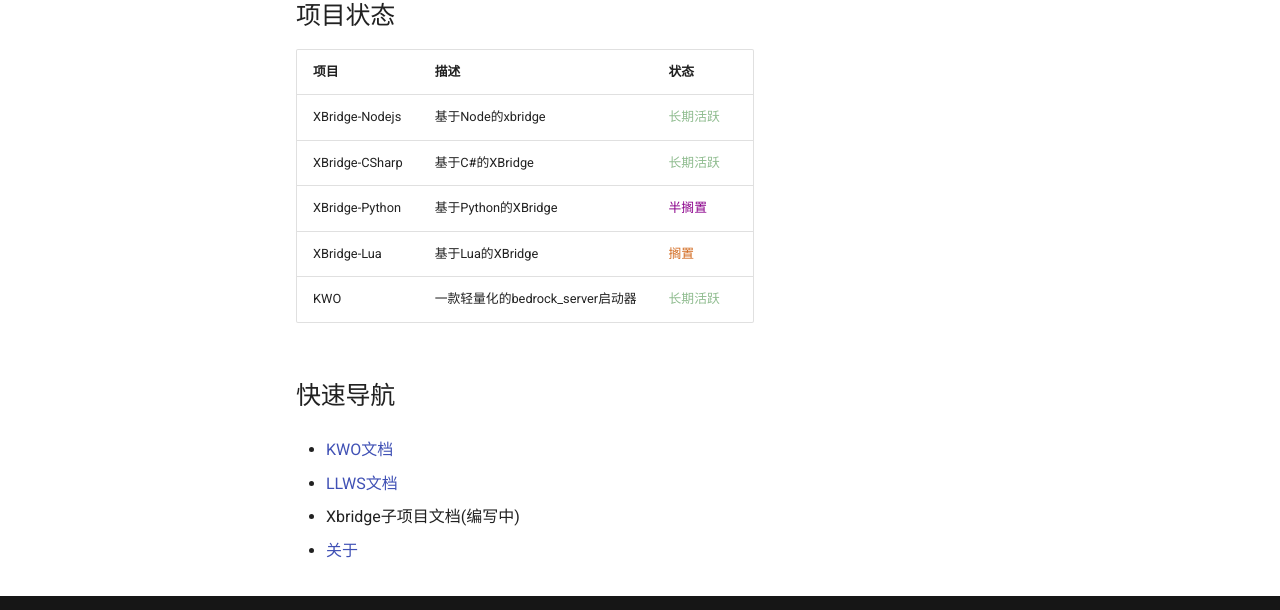
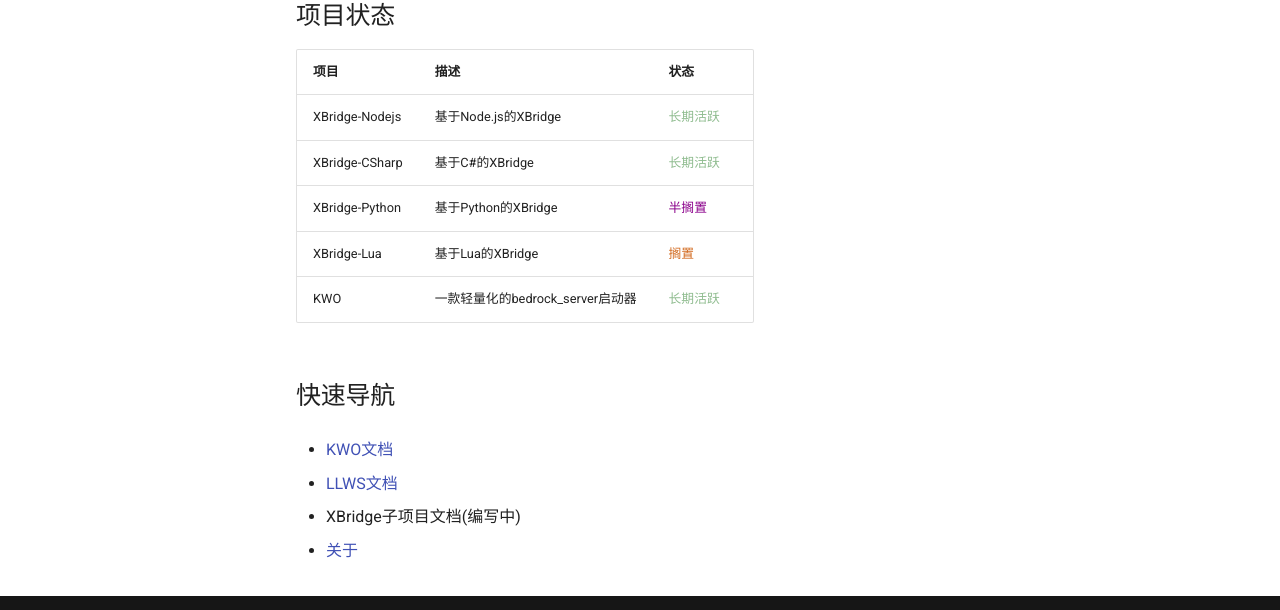
Before and after one commit to XBridgeX/docs, an MkDocs documentation site: the page built from docs/index.md, in a window 1280 px wide and 1022 px high. Shown: the part 382-992 px from the top of the window. Built offline with MkDocs 1.6.1 and Material for MkDocs 9.7.7, drawn with Linux system fonts in a browser that asks for light colours.

Commit message:
内容更正

```diff
--- a/docs/index.md
+++ b/docs/index.md
@@ -12,7 +12,7 @@ XbridgeX项目旨在让多种语言与LLWebsocket或KWO进行交互
 
 |项目|描述|状态|
 |--|--|--|
-|XBridge-Nodejs|基于Node的xbridge|<font color="DarkSeaGreen">长期活跃</font>|
+|XBridge-Nodejs|基于Node.js的XBridge|<font color="DarkSeaGreen">长期活跃</font>|
 |XBridge-CSharp|基于C#的XBridge|<font color="DarkSeaGreen">长期活跃</font>|
 |XBridge-Python|基于Python的XBridge|<font color="DarkMagenta">半搁置</font>|
 |XBridge-Lua|基于Lua的XBridge|<font color="Chocolate">搁置</font>|
@@ -25,6 +25,6 @@ XbridgeX项目旨在让多种语言与LLWebsocket或KWO进行交互
 
 - [LLWS文档](./LLWS/pack.md)
 
-- Xbridge子项目文档(编写中)
+- XBridge子项目文档(编写中)
 
 - [关于](./about.md)
```
